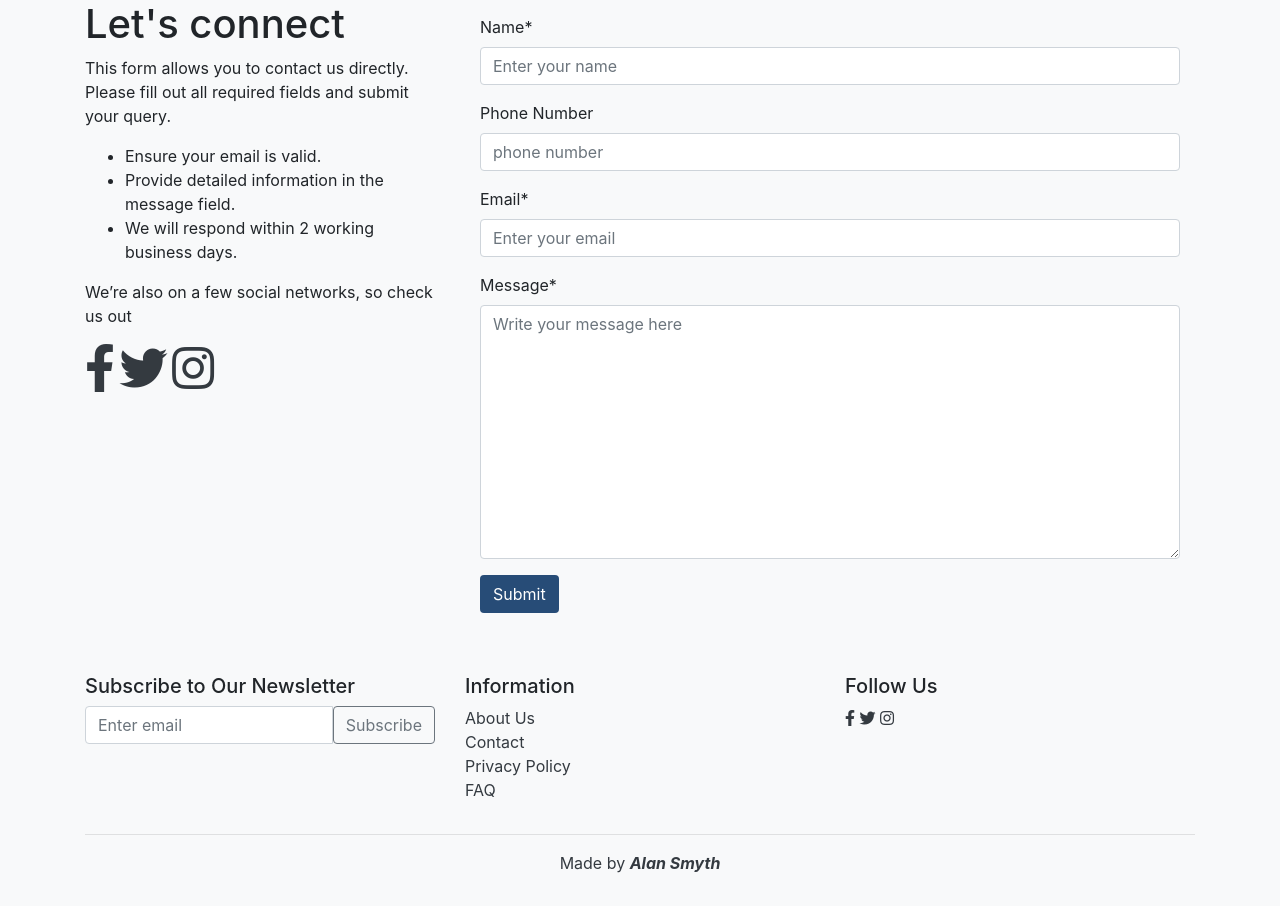
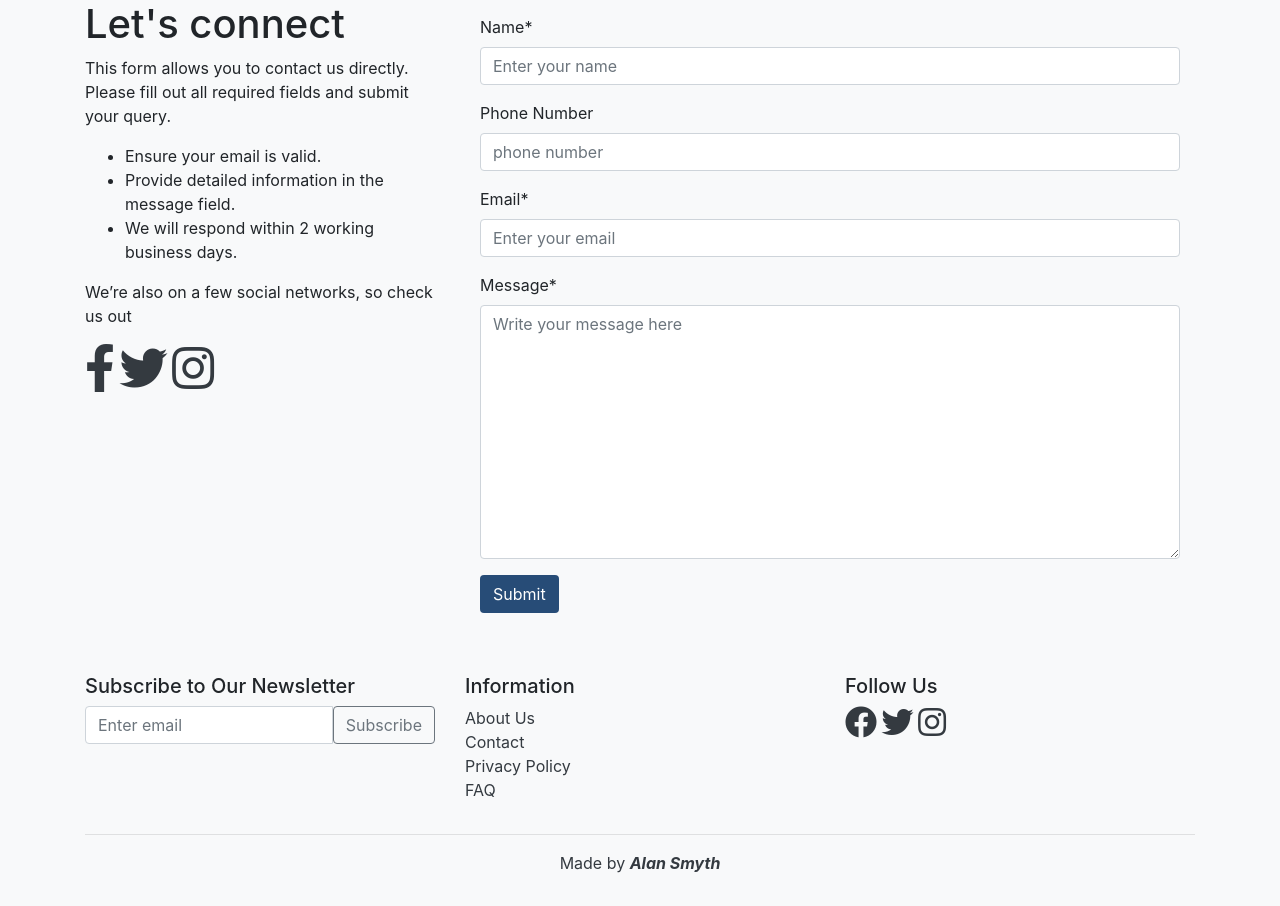
Before and after one commit to AlanSmythDeaf/deafweb, a Django app: page /contact/ in a window 1280 px wide. Shown: the part 139-1045 px from the top of the page. Run offline with Django 3.2, Linux system fonts and the light colour scheme; some libraries are stand-ins or nearby versions.

Commit message:
tidy coding on lighthouse report

```diff
--- a/contact/templates/contact/contact.html
+++ b/contact/templates/contact/contact.html
@@ -19,9 +19,9 @@
                 </ul>
                 <p>We’re also on a few social networks, so check us out</p>
                 <div class="social-icons">
-                    <a target="_blank" href="https://www.facebook.com/" class="text-dark me-2"><i class="fab fa-facebook-f fa-3x"></i></a>
-                    <a target="_blank" href="https://x.com/home?lang=en" class="text-dark me-2"><i class="fab fa-twitter fa-3x"></i></a>
-                    <a target="_blank" href="https://www.instagram.com/" class="text-dark me-2"><i class="fab fa-instagram fa-3x"></i></a>
+                    <a target="_blank" href="https://www.facebook.com/" class="text-dark me-2" aria-label="Facebook"><i class="fab fa-facebook-f fa-3x"></i></a>
+                    <a target="_blank" href="https://x.com/home?lang=en" class="text-dark me-2" aria-label="Twitter"><i class="fab fa-twitter fa-3x"></i></a>
+                    <a target="_blank" href="https://www.instagram.com/" class="text-dark me-2" aria-label="Instagram"><i class="fab fa-instagram fa-3x"></i></a>
                 </div>
             </div>
         </div>
--- a/home/templates/home/index.html
+++ b/home/templates/home/index.html
@@ -11,8 +11,8 @@
         user-friendly websites that help you connect with your audience and achieve your goals.
         </h4>
         <div class="buttons">
-            <a href="{% url 'collaborate' %}" class="btn btn-custom" role="btn">Collaborate</a>
-            <a href="{% url 'about' %}" class="btn btn-custom" role="btn">Learn More</a>
+            <a href="{% url 'collaborate' %}" class="btn btn-custom" role="button">Collaborate</a>
+            <a href="{% url 'about' %}" class="btn btn-custom" role="button">Learn More</a>
         </div>
     </div>
 </div>
@@ -44,7 +44,7 @@
         <h2>Our Work</h2>
         <h4>Take a look at some of our amazing projects:</h4>
         <div class="buttons">
-            <a href="{% url 'work' %}" class="btn btn-custom" role="btn">Projects</a>
+            <a href="{% url 'work' %}" class="btn btn-custom" role="button">Projects</a>
         </div>
     </div>
 </div>
--- a/templates/base.html
+++ b/templates/base.html
@@ -8,6 +8,7 @@
     <meta http-equiv="X-UA-Compatible" content="ie=edge">
     <meta charset="utf-8">
     <meta name="viewport" content="width=device-width, initial-scale=1, shrink-to-fit=no">
+    <meta name="description" content="Deaf Design crafts responsive, user-friendly websites for startups, small businesses, and established brands. Connect with your audience and achieve your goals with our expertise in accessibility, innovative design, and client-focused approach.">
     {% endblock %}
 
     {% block extra_meta%}
@@ -107,9 +108,9 @@
           <div class="col-md-4">
             <h5>Follow Us</h5>
             <div class="social-icons">
-              <a target="_blank" href="https://www.facebook.com/" class="text-dark me-2"><i class="fab fa-facebook-f"></i></a>
-              <a target="_blank" href="https://x.com/home?lang=en" class="text-dark me-2"><i class="fab fa-twitter"></i></a>
-              <a target="_blank" href="https://www.instagram.com/" class="text-dark me-2"><i class="fab fa-instagram"></i></a>
+              <a target="_blank" href="https://www.facebook.com/" class="text-dark me-2" aria-label="Follow us on Facebook"><i class="fab fa-facebook fa-2x"></i></a>
+              <a target="_blank" href="https://x.com/home?lang=en" class="text-dark me-2" aria-label="Follow us on Twitter"><i class="fab fa-twitter fa-2x"></i></a>
+              <a target="_blank" href="https://www.instagram.com/" class="text-dark me-2" aria-label="Follow us on Instagram"><i class="fab fa-instagram fa-2x"></i></a>
             </div>
           </div>
         </div>
--- a/work/templates/work/work.html
+++ b/work/templates/work/work.html
@@ -8,6 +8,7 @@
         <h5>Explore our diverse range of website designs across various industries</h5>
     </div>
     <div class="category-dropdown text-center">
+        <label for="category-select">Choose a category:</label>
         <select id="category-select">
             <option value="all">All Categories</option>
             <option value="charity">Charity</option>
```
